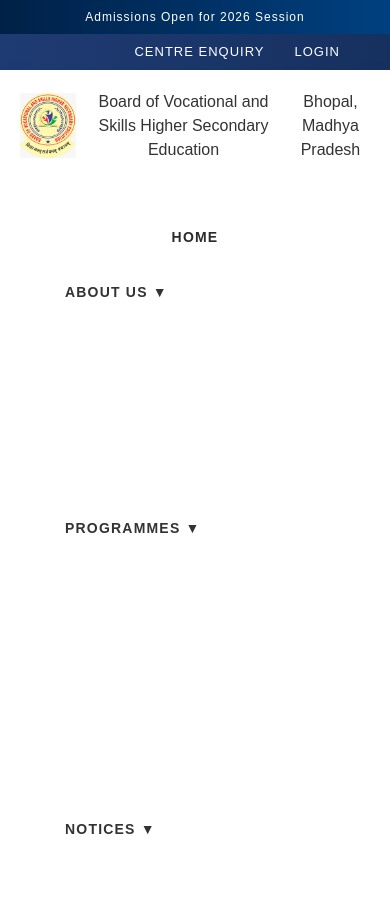
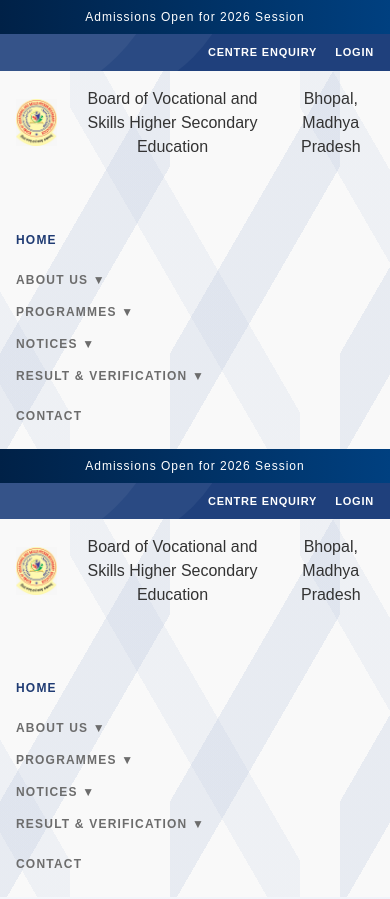
Before and after one commit to ranvijaysingh0741/ERP-SYSTEM, a React (Create React App) app in the folder frontend/: page /result in a window 390 px wide. Shown: the top 899 px of the page. Built offline with nearby package versions, Linux system fonts and the light colour scheme.

Commit message:
navbar change

```diff
--- a/frontend/src/landing/components/Navbar.css
+++ b/frontend/src/landing/components/Navbar.css
@@ -1,27 +1,61 @@
+@import url('https://fonts.googleapis.com/css2?family=Montserrat:wght@400;500;600;700&display=swap');
+
+* {
+  box-sizing: border-box;
+}
+
 /* =========================================
    TOP STRIP
 ========================================= */
-
 .top-strip {
-  background: linear-gradient(90deg, #1f3b73, #16305f);
-  padding: 8px 50px;
+  position: relative;
+  background: #1f407c;
+  height: 40px;
+  padding: 0 55px;
   display: flex;
   justify-content: flex-end;
   align-items: center;
-  font-family: "Segoe UI", sans-serif;
+  overflow: hidden;
+  font-family: "Montserrat", sans-serif;
+}
+
+/* soft curved pattern on top strip */
+.top-strip::before,
+.top-strip::after {
+  content: "";
+  position: absolute;
+  border-radius: 50%;
+  background: rgba(255, 255, 255, 0.05);
+  pointer-events: none;
+}
+
+.top-strip::before {
+  width: 320px;
+  height: 320px;
+  left: -80px;
+  top: -250px;
+}
+
+.top-strip::after {
+  width: 360px;
+  height: 360px;
+  right: 220px;
+  top: -285px;
 }
 
 .top-right {
+  position: relative;
+  z-index: 1;
   display: flex;
-  gap: 30px;
+  gap: 28px;
 }
 
 .top-right a {
   text-decoration: none;
   color: #ffffff;
-  font-size: 13px;
-  letter-spacing: 1px;
-  font-weight: 500;
+  font-size: 12px;
+  letter-spacing: 0.8px;
+  font-weight: 600;
   transition: 0.3s ease;
 }
 
@@ -30,70 +64,86 @@
 }
 
 .top-right a:hover {
-  color: #ffd700;
+  opacity: 0.85;
 }
+
+/* =========================================
+   MAIN NAVBAR
+========================================= */
+.navbar {
+  position: relative;
+  z-index: 999;
+  display: flex;
+  align-items: center;
+  justify-content: space-between;
+  padding: 14px 52px;
+  background: #f9f9f9;
+  overflow: visible;
+  box-shadow: none;
+  min-height: 118px;
+  font-family: "Montserrat", sans-serif;
+}
+
+/* blue geometric faded background */
+.navbar::before {
+  content: "";
+  position: absolute;
+  inset: 0;
+  background:
+    linear-gradient(120deg, transparent 0 42%, rgba(171, 188, 217, 0.22) 42% 58%, transparent 58%) 0% 0% / 170px 100% repeat-x,
+    linear-gradient(60deg, transparent 0 44%, rgba(171, 188, 217, 0.14) 44% 56%, transparent 56%) 70px 0 / 230px 100% repeat-x;
+  opacity: 1;
+  pointer-events: none;
+}
+
+.logo-section,
+.nav-menu {
+  position: relative;
+  z-index: 1;
+}
+
 /* =========================================
    LOGO SECTION
 ========================================= */
-
 .logo-section {
   display: flex;
   align-items: center;
-  gap: 15px;
+  gap: 14px;
 }
 
 .logo {
-  height: 65px;
+  height: 58px;
+  width: auto;
+  object-fit: contain;
 }
 
-/* text next to logo */
+.logo-text {
+  max-width: 330px;
+  line-height: 1.2;
+}
 
 .logo-text h5 {
   margin: 0;
-  font-size: 18px;
-  font-weight: 600;
+  font-size: 17px;
+  font-weight: 700;
   color: #1f3b73;
 }
 
 .logo-text p {
   margin: 0;
-  font-size: 14px;
-  color: #555;
-}
-
-/* prevent text from breaking layout */
-
-.logo-text {
-  max-width: 420px;
-}
-
-/* =========================================
-   MAIN NAVBAR
-========================================= */
-
-.navbar {
-  display: flex;
-  align-items: center;
-  justify-content: space-between;
-  padding: 18px 50px;
-  background: #ffffff;
-  box-shadow: 0 4px 20px rgba(0, 0, 0, 0.04);
-  position: relative;
-  z-index: 999;
-}
-
-.logo {
-  height: 65px;
+  font-size: 13px;
+  color: #424242;
+  font-weight: 500;
+  line-height: 1.3;
 }
 
 /* =========================================
    MENU
 ========================================= */
-
 .nav-menu {
   list-style: none;
   display: flex;
-  gap: 40px;
+  gap: 34px;
   align-items: center;
   margin: 0;
   padding: 0;
@@ -101,56 +151,55 @@
 
 .nav-menu li {
   position: relative;
-  font-size: 14px;
+  font-size: 13px;
   font-weight: 600;
-  letter-spacing: 1.2px;
+  letter-spacing: 2px;
+  color: #6c6c6c;
+  text-transform: uppercase;
+  cursor: pointer;
+  white-space: nowrap;
 }
 
 .nav-menu li a {
   text-decoration: none;
-  color: #2b2b2b;
+  color: #6c6c6c;
   transition: 0.3s ease;
-  padding: 10px 0;
+  padding: 8px 0;
   display: inline-block;
 }
 
-/* Hover underline animation */
-.nav-menu li a::after {
-  content: "";
-  display: block;
-  height: 2px;
-  width: 0%;
-  background: #1f3b73;
-  transition: 0.3s ease;
-  margin-top: 4px;
+.nav-menu li:first-child a {
+  color: #1f3b73;
+  font-weight: 700;
 }
 
-.nav-menu li a:hover::after {
-  width: 100%;
+.nav-menu li a:hover,
+.nav-menu li:hover,
+.dropdown:hover {
+  color: #1f3b73;
 }
 
-.nav-menu li a:hover {
-  color: #1f3b73;
+/* remove underline effect from old design */
+.nav-menu li a::after {
+  display: none;
 }
 
 /* =========================================
    DROPDOWN
 ========================================= */
-
 .dropdown-menu {
   position: absolute;
-  top: 100%;
+  top: calc(100% + 12px);
   left: 0;
-  background: #f8f9fc;
-  min-width: 260px;
-  padding: 25px 20px;
-  border-radius: 8px;
+  background: #ffffff;
+  min-width: 250px;
+  padding: 16px 18px;
+  border-radius: 0;
   display: flex;
   flex-direction: column;
-  gap: 18px;
-
-  box-shadow: 0 15px 35px rgba(0, 0, 0, 0.08);
-
+  gap: 14px;
+  box-shadow: 0 10px 25px rgba(0, 0, 0, 0.10);
+  border: 1px solid #ececec;
   opacity: 0;
   visibility: hidden;
   transform: translateY(10px);
@@ -160,18 +209,20 @@
 
 .dropdown-menu a {
   text-decoration: none;
-  color: #555;
-  font-size: 14px;
-  letter-spacing: 1px;
+  color: #555555;
+  font-size: 13px;
+  font-weight: 500;
+  letter-spacing: 0.5px;
+  text-transform: none;
   transition: 0.2s ease;
+  padding: 0;
 }
 
 .dropdown-menu a:hover {
   color: #1f3b73;
-  padding-left: 6px;
+  padding-left: 4px;
 }
 
-/* Show dropdown */
 .dropdown:hover .dropdown-menu {
   opacity: 1;
   visibility: visible;
@@ -181,46 +232,110 @@
 /* =========================================
    RESPONSIVE
 ========================================= */
+@media (max-width: 1280px) {
+  .navbar {
+    padding: 14px 28px;
+  }
+
+  .nav-menu {
+    gap: 22px;
+  }
+
+  .nav-menu li {
+    font-size: 12px;
+    letter-spacing: 1.5px;
+  }
+
+  .logo-text {
+    max-width: 280px;
+  }
+
+  .logo-text p {
+    font-size: 12px;
+  }
+}
 
 @media (max-width: 1024px) {
+  .navbar {
+    flex-direction: column;
+    align-items: flex-start;
+    gap: 18px;
+    padding: 18px 20px;
+  }
+
   .nav-menu {
-    gap: 25px;
+    flex-wrap: wrap;
+    gap: 18px;
+  }
+
+  .top-strip {
+    padding: 0 20px;
   }
 }
 
 @media (max-width: 768px) {
+  .top-strip {
+    height: auto;
+    padding: 10px 16px;
+  }
+
+  .top-right {
+    gap: 18px;
+  }
+
+  .top-right a {
+    font-size: 11px;
+  }
 
   .navbar {
-    flex-direction: column;
-    align-items: flex-start;
-    padding: 20px;
+    padding: 16px;
+    min-height: auto;
+  }
+
+  .logo-section {
+    align-items: center;
+  }
+
+  .logo {
+    height: 48px;
+  }
+
+  .logo-text {
+    max-width: 220px;
+  }
+
+  .logo-text p {
+    font-size: 11px;
   }
 
   .nav-menu {
     flex-direction: column;
+    align-items: flex-start;
     width: 100%;
-    gap: 18px;
-    margin-top: 15px;
+    gap: 14px;
+    margin-top: 6px;
+  }
+
+  .nav-menu li {
+    font-size: 12px;
+    letter-spacing: 1.2px;
   }
 
   .dropdown-menu {
     position: static;
-    box-shadow: none;
-    padding: 10px 0;
-    transform: none;
     opacity: 1;
     visibility: visible;
+    transform: none;
+    box-shadow: none;
+    border: none;
+    background: transparent;
+    padding: 8px 0 0 12px;
+    gap: 10px;
+    min-width: 100%;
+    display: none;
+  }
+
+  .dropdown:hover .dropdown-menu {
+    display: flex;
   }
 }
-.dropdown-menu{
-opacity:0;
-visibility:hidden;
-transform:translateY(10px);
-transition:all 0.3s ease;
-}
-
-.nav-item:hover .dropdown-menu{
-opacity:1;
-visibility:visible;
-transform:translateY(0);
-}
```
